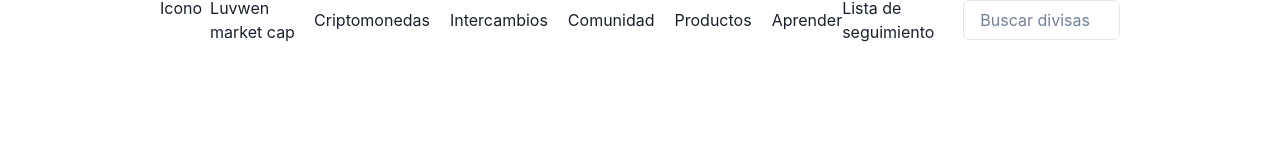
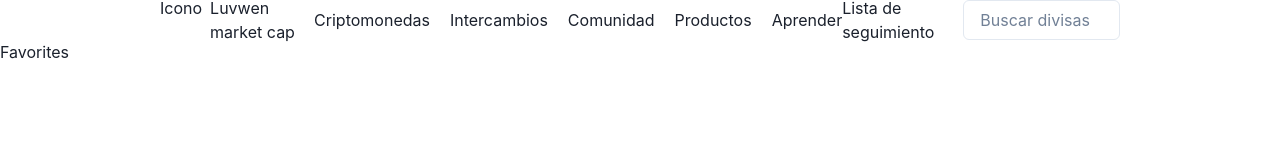
Before and after one commit to Luvwen/Crypto-info, a React (Vite) app: page /favorites in a window 1280 px wide. Shown: the top 160 px of the page. Built offline with nearby package versions, Linux system fonts and the light colour scheme.

Commit message:
Add favorites component

```diff
--- a/src/App.jsx
+++ b/src/App.jsx
@@ -2,6 +2,7 @@ import { Route, Routes } from 'react-router-dom';
 import { Home } from './components/Home';
 import { Coin } from './components/Coins/Coin';
 import { Navbar } from './components/Navbar/Navbar';
+import { Favorites } from './components/Favorites';
 
 function App() {
     return (
@@ -10,6 +11,7 @@ function App() {
             <Routes>
                 <Route element={<Home />} path="/" />
                 <Route element={<Coin />} path="/coins/:id" />
+                <Route element={<Favorites />} path="/favorites" />
             </Routes>
         </>
     );
--- /dev/null
+++ b/src/components/Favorites.jsx
@@ -0,0 +1,5 @@
+import { Box } from '@chakra-ui/react';
+
+export const Favorites = () => {
+    return <Box>Favorites</Box>;
+};
--- a/src/components/Navbar/NavbarListLinks.jsx
+++ b/src/components/Navbar/NavbarListLinks.jsx
@@ -31,7 +31,9 @@ export const NavbarListLinks = () => {
                     </Text>
                 </Link>
             </Stack>
-            <Text cursor="pointer">Lista de seguimiento</Text>
+            <Link as={LinkRouter} to="/favorites">
+                <Text cursor="pointer">Lista de seguimiento</Text>
+            </Link>
         </>
     );
 };
```
